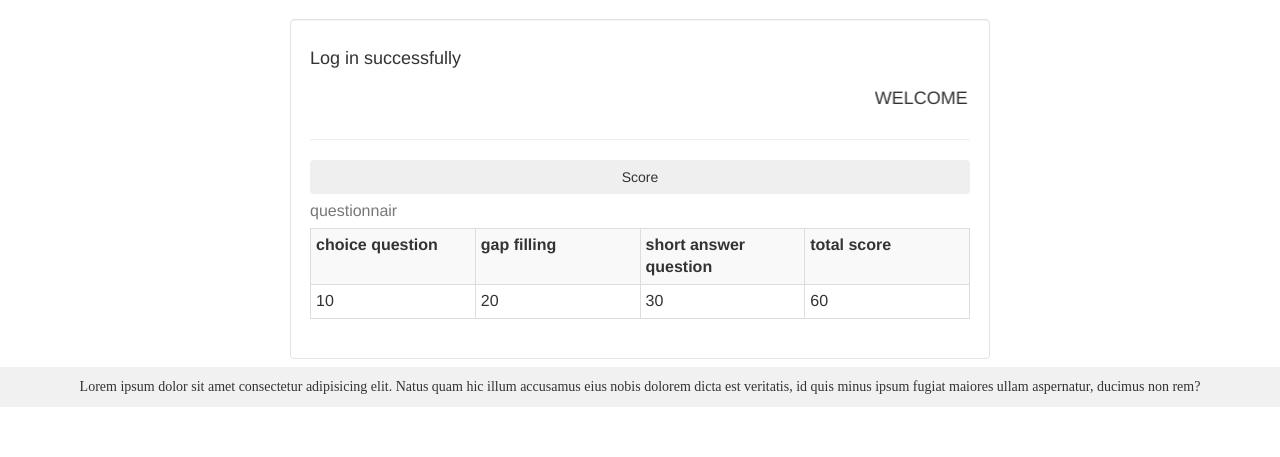
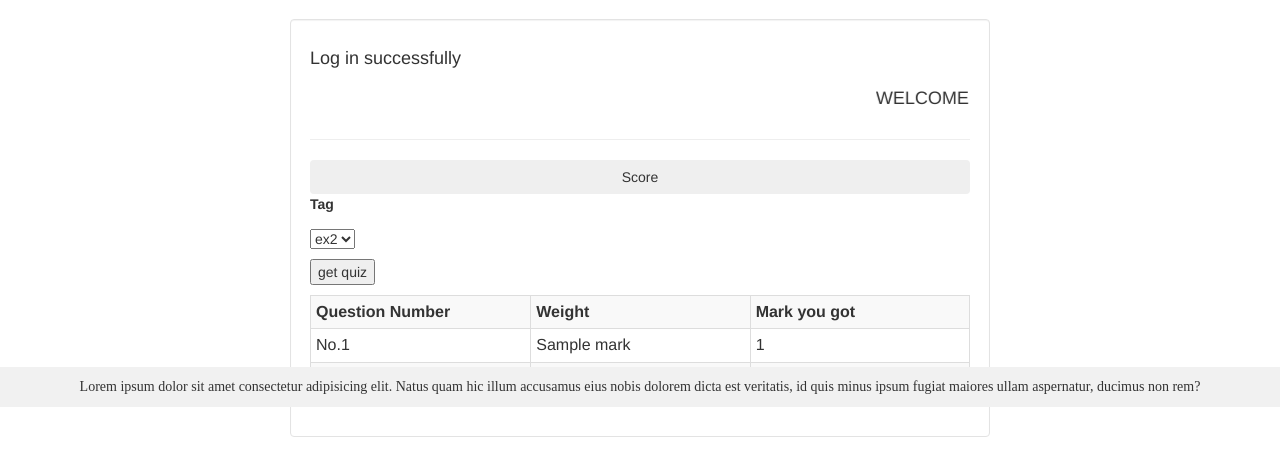
Before and after one commit to Budd00/CITS3403_Pro2, a Flask app: template app/templates/mark.html in a window 1280 px wide. Shown: the part 393-850 px from the top of the page. Before the commit the page ends 800 px from the top, so only its background shows below. Run offline with Flask 2, Linux system fonts and the light colour scheme; tables that the repository leaves empty hold one stand-in row (values such as "Sample post"); the template is opened without the code that fills it: values that come from a table or form of the project are taken from there, most other values are stand-ins (such as "Sample title", 1, 10 or a date in 2020).

Commit message:
Update mark.html

```diff
--- a/app/templates/mark.html
+++ b/app/templates/mark.html
@@ -7,21 +7,36 @@
 <marquee direction="left" behavior="alternate"><span id="name"></span>
     <h4>WELCOME
 </marquee>
-<hr />
+<hr/>
+
 <input type="button" class="btn  btn-block" id="btn" value="Score" />
 <table class="table table-striped table-bordered table-hover table-condensed">
-    <caption> questionnair </caption>
+    <form action="" method="post">
+        {{ form.hidden_tag() }}
+        <p>
+            {{ form.tag.label }}
+        </p>
+        <p>
+            {{ form.tag }}
+        </p>
+        <p>{{ form.submit() }}</p>
+    </form>
     <tr>
-        <th id="num" width="80px">choice question</th>
-        <th id="name" width="80px">gap filling</th>
-        <th id="sex" width="80px">short answer question</th>
-        <th id="grade" width="80px">total score</th>
+        <th width="80px">Question Number</th>
+        <th width="80px">Weight</th>
+        <th width="80px">Mark you got</th>
     </tr>
+    {% for mark in marks %}
     <tr>
-        <td>10</td>
-        <td>20</td>
-        <td>30</td>
-        <td>60</td>
+        <td>No.{{loop.index}}</td>
+        <td> {{ mark[1] }}</td>
+        <td> {{ mark[0] }} </td>
+    </tr>
+    {% endfor %}
+    <tr>
+        <td> Totle: </td>
+        <td> {{ weight_sum }} </td>
+        <td> {{ mark_sum }} </td>
     </tr>
 </table>
 </div>
```
